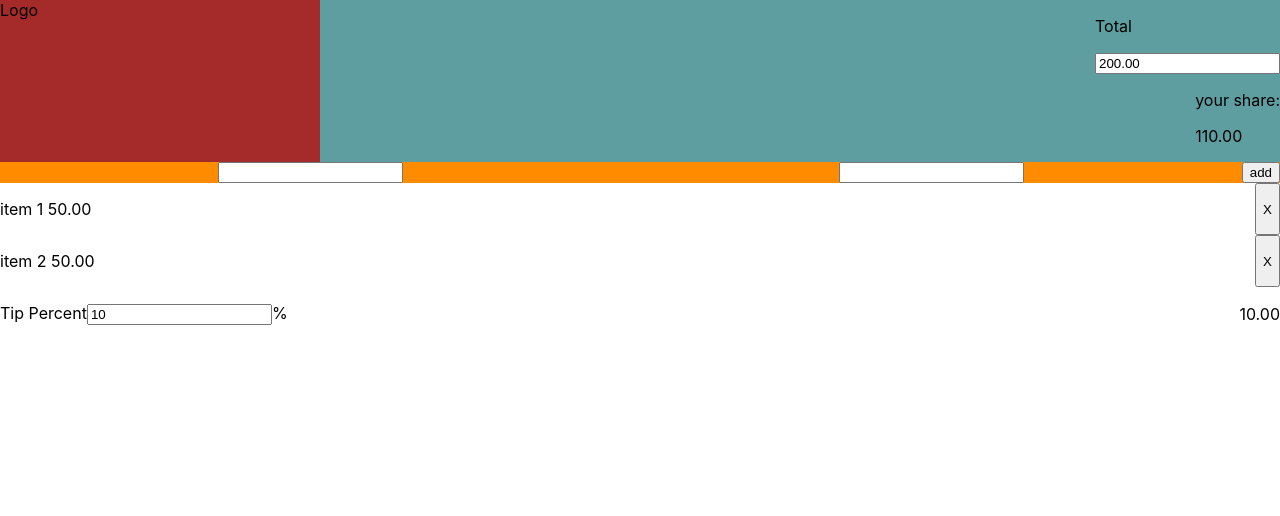
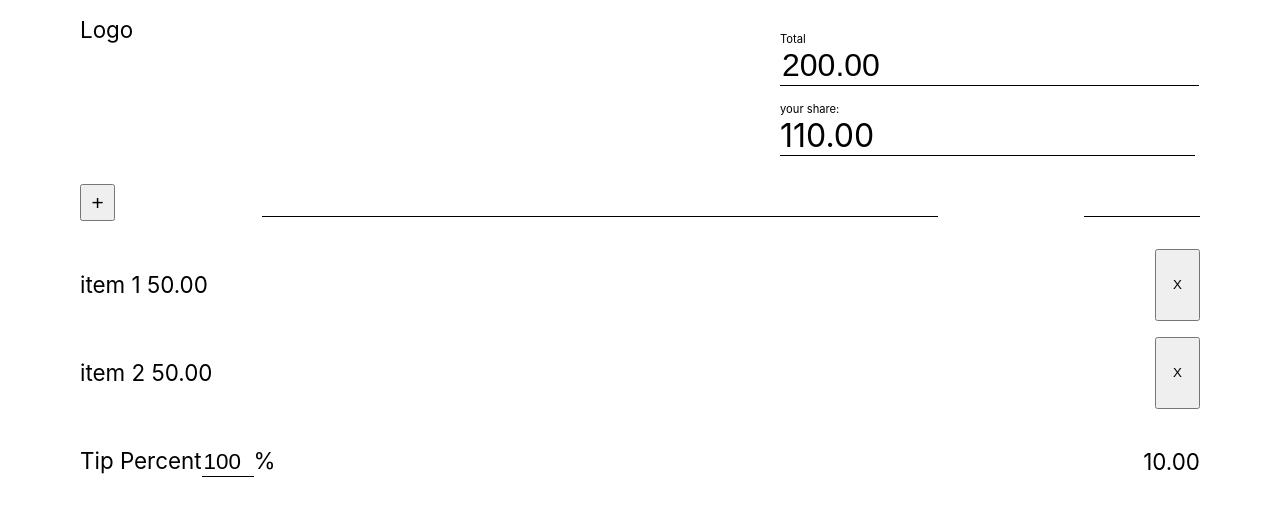
Before and after one commit to Erichx/split-bills, a React (Create React App) app in the folder client/: page / in a window 1280 px wide. Shown: the top 516 px of the page. Built offline with nearby package versions, Linux system fonts and the light colour scheme.

Commit message:
sizing  fonts, and align position

```diff
--- a/client/src/App.js
+++ b/client/src/App.js
@@ -15,13 +15,12 @@ function App() {
         </div>
       </div>
       <div className="input-item">
-        <label forHtml="item-name" />
+        <button className="item-add" type="button">
+          +
+        </button>
         <input id="item-name" className="input-basic" type="text" value="" />
-        <label forHtml="item-value" />
+
         <input id="item-value" className="input-basic" type="text" value="" />
-        <button className="item-add" type="button">
-          add
-        </button>
       </div>
       <div className="list">
         <div className="list-container">
@@ -41,7 +40,7 @@ function App() {
         <div className="tip-container">
           <p className="">
             Tip Percent
-            <input className="tip-percent" type="text" value="10" />
+            <input className="tip-percent" type="text" value="100" />
           </p>
           <p className="tip-amout">10.00</p>
         </div>
--- a/client/src/App.scss
+++ b/client/src/App.scss
@@ -1,5 +1,17 @@
 body {
-  width: 100%;
+  width: calc(100% - 10rem);
+  padding: 1rem 5rem;
+}
+p,
+input,
+label,
+div {
+  font-size: 1.4rem;
+}
+input {
+  border: 0rem transparent solid;
+  border-bottom: 1px solid black;
+  background-color: transparent;
 }
 .App {
   width: 100%;
@@ -9,25 +21,54 @@ body {
 }
 .logo {
   width: 25%;
-  background-color: brown;
 }
 .amount {
   width: 75%;
-  background-color: cadetblue;
   display: flex;
   flex-direction: column;
   align-content: flex-end;
   justify-content: flex-start;
   align-items: flex-end;
+  flex-wrap: wrap;
+  div {
+    width: 50%;
+  }
+}
+.small {
+  font-size: 0.7rem;
+  margin: 1rem 0rem 0rem;
+}
+.total-amount,
+.your-amount {
+  font-size: 2rem;
+  width: calc(100% - 0.3rem);
+  border: 0rem transparent solid;
+  border-bottom: 1px solid black;
+  background-color: transparent;
+  margin: 0rem;
 }
 .input-item {
   width: 100%;
   display: flex;
-  background-color: darkorange;
   justify-content: space-between;
   align-items: center;
   flex-wrap: nowrap;
   flex-direction: row;
+  margin: 1rem 0rem;
+}
+.input-basic {
+  margin: 1rem 0rem;
+  font-size: 1.4rem;
+}
+#item-name {
+  width: 60%;
+}
+#item-value {
+  width: 10%;
+}
+.item-add {
+  font-size: 1.3rem;
+  padding: 0.3rem 0.6rem;
 }
 .list,
 .list-container {
@@ -39,6 +80,10 @@ body {
   align-content: center;
   flex-wrap: nowrap;
   justify-content: space-between;
+  margin-bottom: 1rem;
+  .item-remove {
+    padding: 0rem 1rem;
+  }
 }
 .tip-container {
   display: flex;
@@ -48,4 +93,8 @@ body {
   p:first-of-type::after {
     content: "%";
   }
+
+  .tip-percent {
+    width: 3rem;
+  }
 }
```
